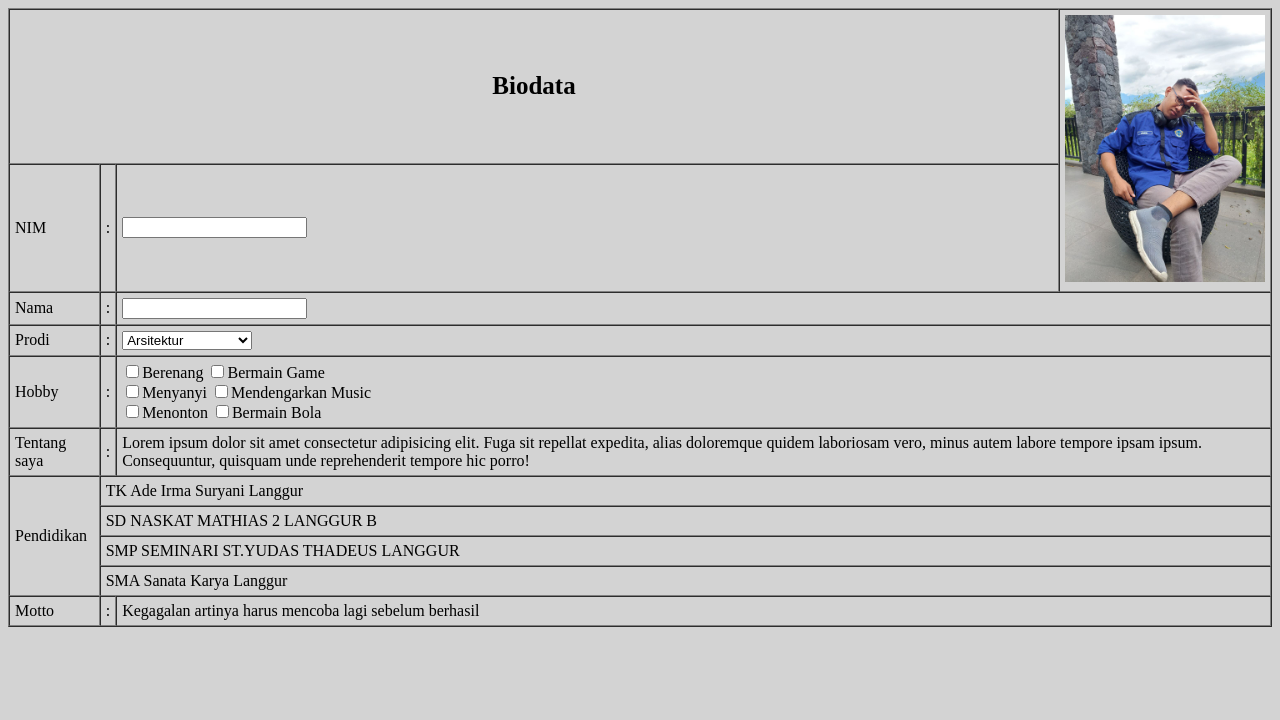
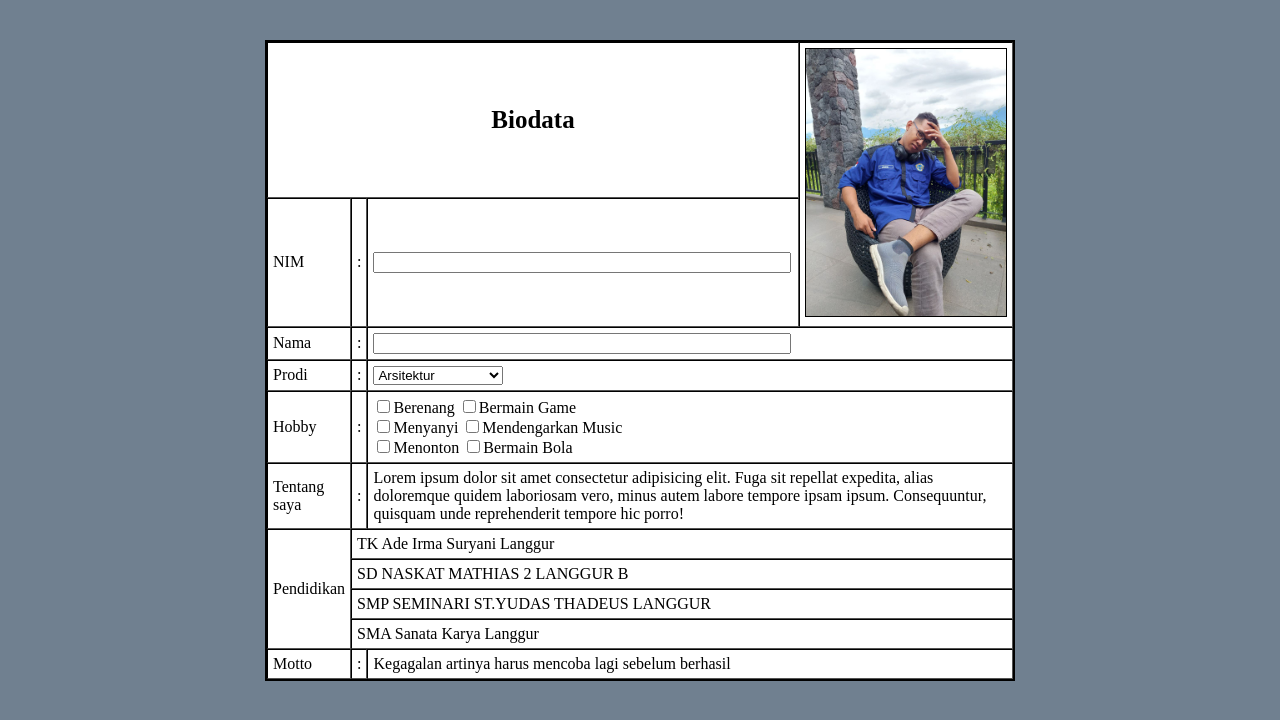
Before and after one commit to agustinushenan01/TUGAS-HTML-14-FEB-2023, a plain HTML site: page Index.html in a window 1280 px wide. Drawn offline with Linux system fonts and the light colour scheme.

Commit message:
Update Style.css

```diff
--- a/Style.css
+++ b/Style.css
@@ -1,7 +1,30 @@
 body {
-    background-color: lightgray;
+    background-color: slategray;
 }
 
 .bio {
     font-size: 25px;
 }
+
+table {
+
+    width: 750px;
+    margin: 40px auto;
+    background-color: #fff;
+    border: 2px solid black;
+    box-sizing: border-box;
+}
+
+#nim {
+    font-weight: bold;
+    width: 410px;
+}
+
+#nama {
+    font-weight: bolder;
+    width: 410px;
+}
+
+#sayasaya {
+    border: 1px solid black;
+}
```
